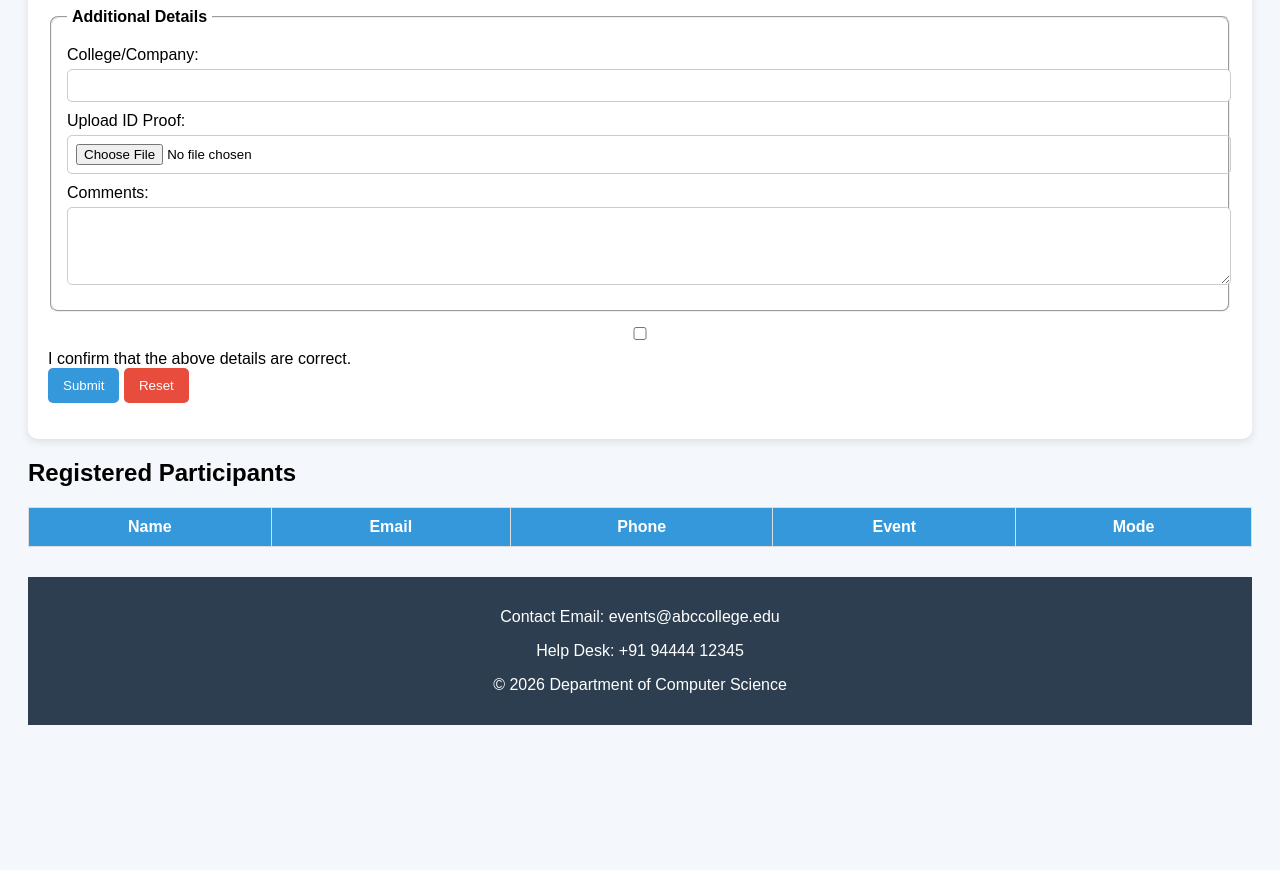
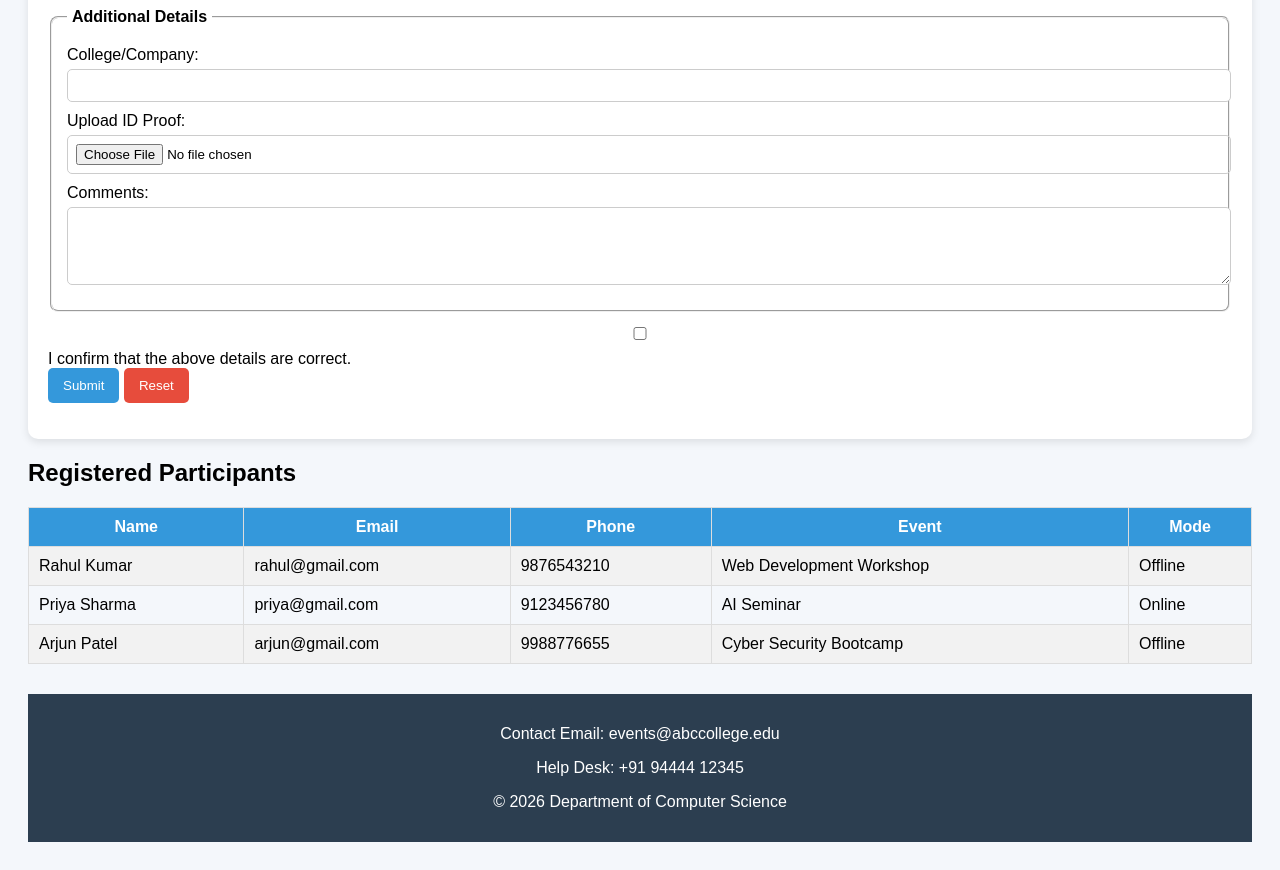
Before and after one commit to numankhan2007/EDUVATE, a plain HTML site: page index.html in a window 1280 px wide. Shown: the part 1047-1917 px from the top of the page. Before the commit the page ends 1800 px from the top, so only its background shows below. Drawn offline with Linux system fonts and the light colour scheme; a script that the page names is missing.

Commit message:
Update index.html

```diff
--- a/index.html
+++ b/index.html
@@ -96,6 +96,31 @@
             <th>Event</th>
             <th>Mode</th>
         </tr>
+         <!-- Dummy Data Starts Here -->
+    <tr>
+        <td>Rahul Kumar</td>
+        <td>rahul@gmail.com</td>
+        <td>9876543210</td>
+        <td>Web Development Workshop</td>
+        <td>Offline</td>
+    </tr>
+
+    <tr>
+        <td>Priya Sharma</td>
+        <td>priya@gmail.com</td>
+        <td>9123456780</td>
+        <td>AI Seminar</td>
+        <td>Online</td>
+    </tr>
+
+    <tr>
+        <td>Arjun Patel</td>
+        <td>arjun@gmail.com</td>
+        <td>9988776655</td>
+        <td>Cyber Security Bootcamp</td>
+        <td>Offline</td>
+    </tr>
+    <!-- Dummy Data Ends Here -->
     </table>
 
     <footer>
```
